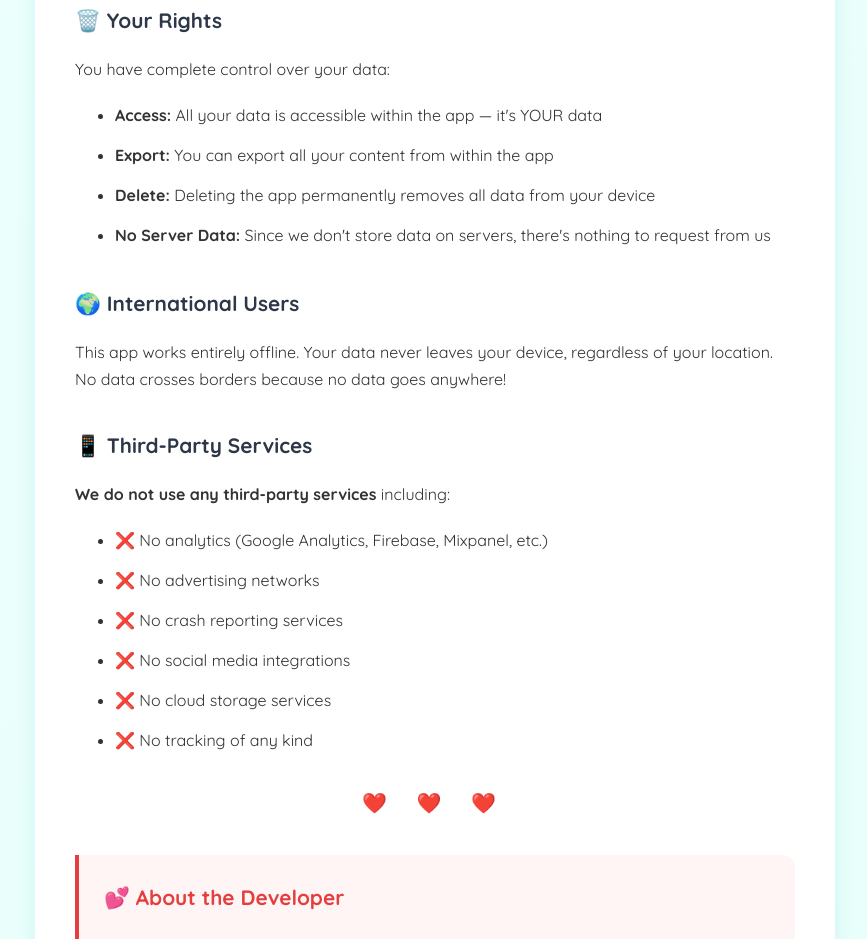
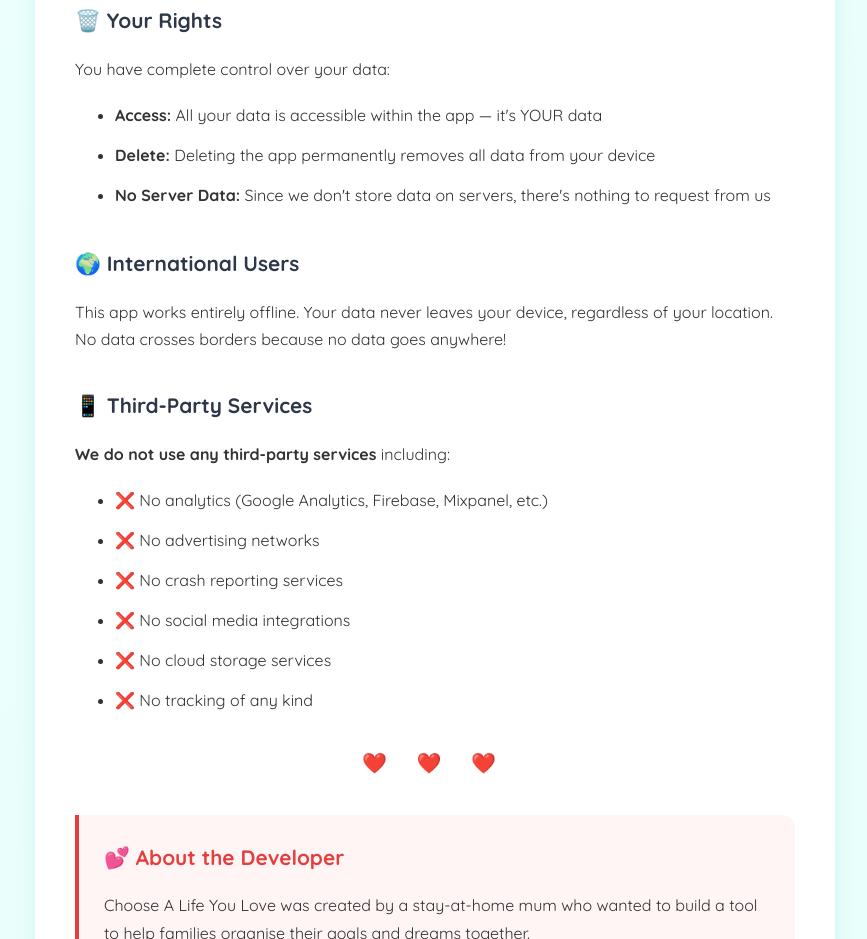
Before and after one commit to choosealifeyoulove/privacy-policy, a plain HTML site: page index.html in a window 1280 px wide. Shown: the part 2737-3676 px from the top of the page, without its empty margins (205-1072 px from the left). Drawn offline with Linux system fonts and the light colour scheme.

Commit message:
Update index.html

```diff
--- a/index.html
+++ b/index.html
@@ -248,7 +248,6 @@
         <p>You have complete control over your data:</p>
         <ul>
             <li><strong>Access:</strong> All your data is accessible within the app — it's YOUR data</li>
-            <li><strong>Export:</strong> You can export all your content from within the app</li>
             <li><strong>Delete:</strong> Deleting the app permanently removes all data from your device</li>
             <li><strong>No Server Data:</strong> Since we don't store data on servers, there's nothing to request from us</li>
         </ul>
```
